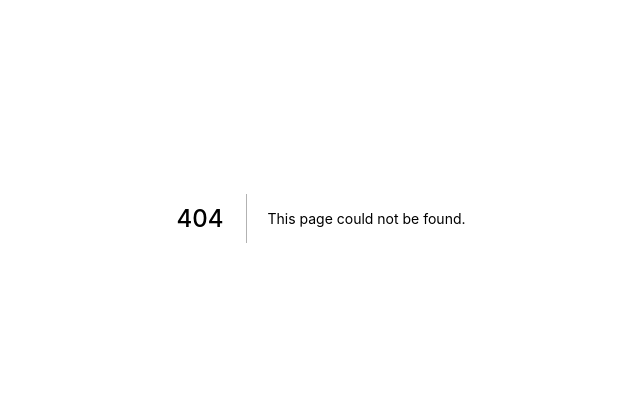
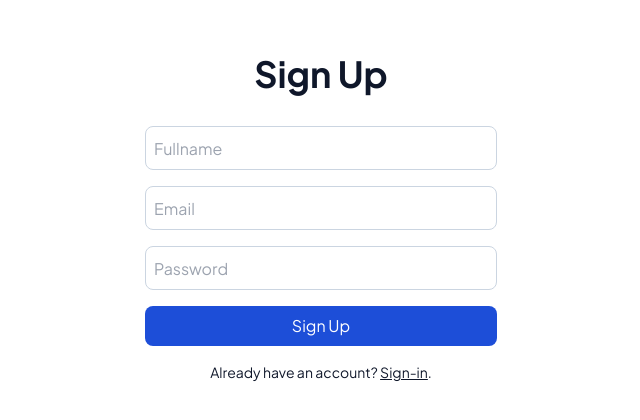
Before and after one commit to hiradary/tilda-client, a Next.js app: page /auth/signup in a window 1280 px wide. Before the commit this address had no page. Shown: the part 182-602 px from the top of the page, without its empty margins (319-959 px from the left). Built offline with nearby package versions, Linux system fonts and the light colour scheme.

Commit message:
Finish initial auth UI

```diff
--- /dev/null
+++ b/src/components/Button/index.tsx
@@ -0,0 +1,18 @@
+interface Props {
+  type?: "button" | "submit" | "reset"
+  text: string
+  className?: string
+}
+
+const Button = ({ type = "button", text, className = "" }: Props) => {
+  return (
+    <button
+      type={type}
+      className={`w-full h-10 flex justify-center items-center rounded-lg bg-blue-700 hover:bg-blue-800 transition${className}`}
+    >
+      <span className="text-white">{text}</span>
+    </button>
+  )
+}
+
+export default Button
--- /dev/null
+++ b/src/components/Input/index.tsx
@@ -0,0 +1,17 @@
+interface Props {
+  type?: "text" | "password"
+  placeholder?: string
+  className?: string
+}
+
+const Input = ({ type = "text", placeholder = "", className = "" }: Props) => {
+  return (
+    <input
+      type={type}
+      placeholder={placeholder}
+      className={`w-full h-11 border border-solid border-slate-300 rounded-lg p-2 text-slate-900 ${className}`}
+    />
+  )
+}
+
+export default Input
--- a/src/pages/auth/signin/index.tsx
+++ b/src/pages/auth/signin/index.tsx
@@ -1,9 +1,29 @@
+/* eslint-disable react/no-unescaped-entities */
+import Link from "next/link"
 import Layout from "components/Layout"
+import Input from "components/Input"
+import Button from "components/Button"
 
 const SignIn = () => {
   return (
     <Layout title="Sign In" description="Sign in to tilda">
-      <div></div>
+      <div className="w-full min-h-screen h-full flex justify-center items-center">
+        <div className="w-96 p-4 container flex flex-col items-center">
+          <h1 className="font-bold text-4xl mb-8 text-slate-900">Sign In</h1>
+          <Input placeholder="Email or Username" />
+          <Input placeholder="Password" type="password" className="my-4" />
+
+          <Button text="Sign In" />
+
+          <p className="mt-4 text-sm text-slate-900">
+            Don't have an account?{" "}
+            <Link href="/auth/signup">
+              <a className="underline">Sign-up</a>
+            </Link>{" "}
+            today.
+          </p>
+        </div>
+      </div>
     </Layout>
   )
 }
--- /dev/null
+++ b/src/pages/auth/signup/index.tsx
@@ -0,0 +1,32 @@
+/* eslint-disable react/no-unescaped-entities */
+import Link from "next/link"
+import Layout from "components/Layout"
+import Input from "components/Input"
+import Button from "components/Button"
+
+const SignUp = () => {
+  return (
+    <Layout title="Sign Up" description="Sign up to tilda">
+      <div className="w-full min-h-screen h-full flex justify-center items-center">
+        <div className="w-96 p-4 container flex flex-col items-center">
+          <h1 className="font-bold text-4xl mb-8 text-slate-900">Sign Up</h1>
+          <Input placeholder="Fullname" />
+          <Input placeholder="Email" className="my-4" />
+          <Input placeholder="Password" type="password" className="mb-4" />
+
+          <Button text="Sign Up" />
+
+          <p className="mt-4 text-sm text-slate-900">
+            Already have an account?{" "}
+            <Link href="/auth/signin">
+              <a className="underline">Sign-in</a>
+            </Link>
+            .
+          </p>
+        </div>
+      </div>
+    </Layout>
+  )
+}
+
+export default SignUp
--- a/src/styles/globals.css
+++ b/src/styles/globals.css
@@ -33,3 +33,7 @@ body {
   font-family: Jakarta, -apple-system, BlinkMacSystemFont, Segoe UI, Roboto,
     Oxygen, Ubuntu, Cantarell, Fira Sans, Droid Sans, Helvetica Neue, sans-serif;
 }
+
+body {
+  min-height: 100vh;
+}
```
